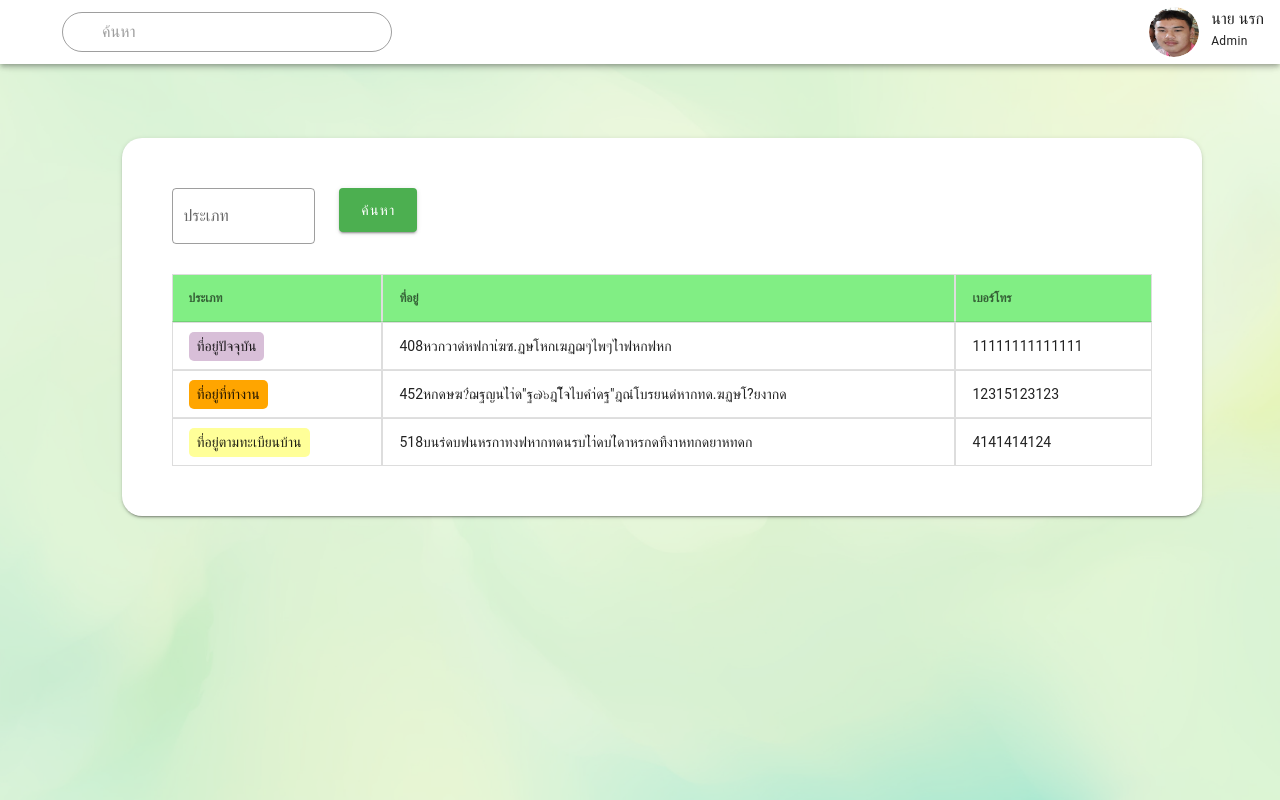
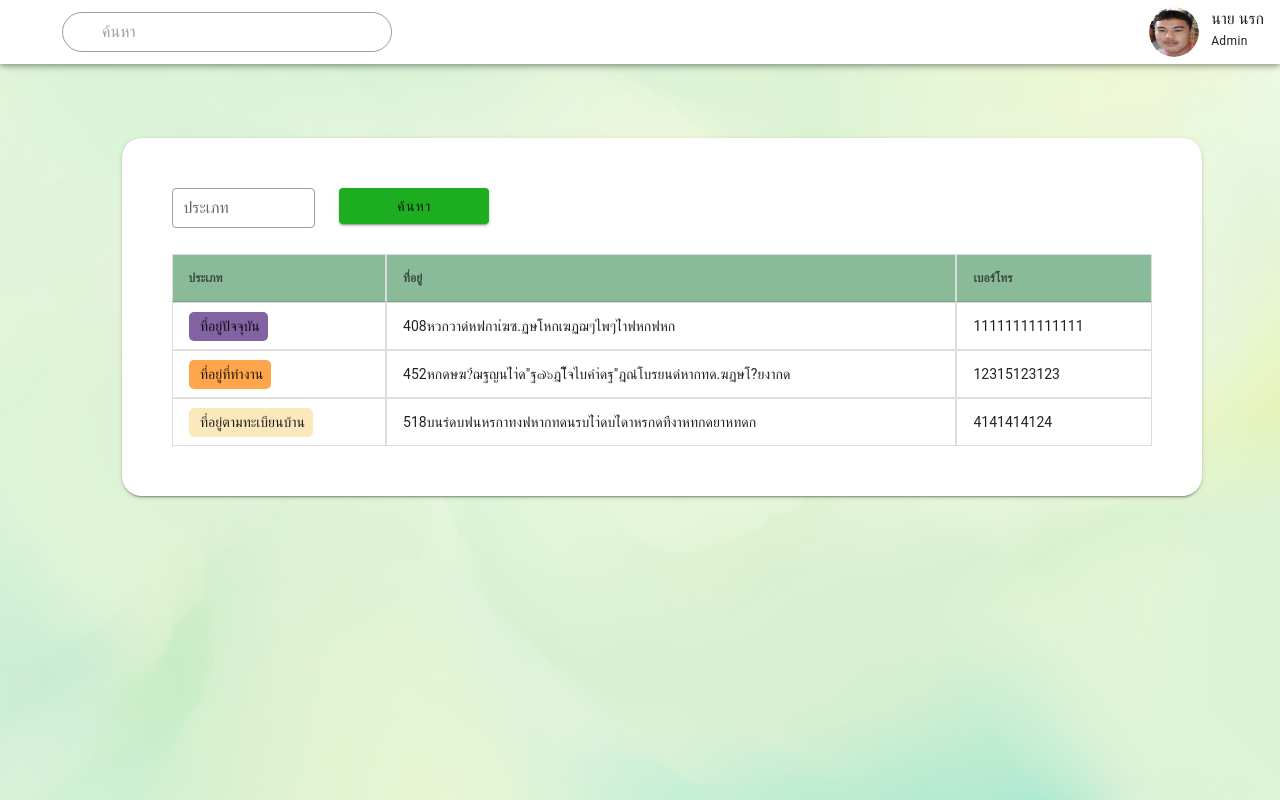
Before and after one commit to taemphong/project-ccpn, a Vue app: page /user-address-information in a window 1280 px wide. Shown: the top 800 px of the page. Built offline with nearby package versions, Linux system fonts and the light colour scheme; the HTML template or start-up script is replaced by a standard one.

Commit message:
UserAddress

```diff
--- a/src/App.vue
+++ b/src/App.vue
@@ -1,7 +1,6 @@
 <template>
   <div>
     <Navbar v-if="$route.name !== 'login'" />
-    <router-view />
   </div>
 </template>
 
--- a/src/views/User/UserAddressInformation.vue
+++ b/src/views/User/UserAddressInformation.vue
@@ -3,10 +3,10 @@
       <v-card style="padding: 50px; margin: 50px; width: 95%; border-radius: 20px;">
         <v-row>
           <v-col cols="2">
-            <v-select :items="items" label="ประเภท" outlined></v-select>
+            <v-select :items="items" label="ประเภท" outlined dense></v-select>
           </v-col>
           <v-col cols="2" >
-            <v-btn large color="success">ค้นหา</v-btn>
+            <v-btn  color="#1cad21" style="width: 150px;">ค้นหา</v-btn>
           </v-col>
         </v-row>
 
@@ -21,13 +21,17 @@
             </thead>
             <tbody>
   <tr v-for="item in Address" :key="item.type">
-                <td>
-                  <span :class="getBackgroundClass(item.type)">{{ item.type }}</span>
+    <td><span :class="getBackgroundClass(item.type)">
+      <v-icon v-if="item.type === 'ที่อยู่ปัจจุบัน'" color="black">mdi-map-marker</v-icon>
+      <v-icon v-else-if="item.type === 'ที่อยู่ที่ทำงาน'" color="black">mdi-office-building</v-icon>
+      <v-icon v-else-if="item.type === 'ที่อยู่ตามทะเบียนบ้าน'" color="black">mdi-home</v-icon>
+      {{ item.type }}</span>
     </td>
     <td>{{ item.address }}</td>
     <td>{{ item.phonenumber }}</td>
   </tr>
 </tbody>
+
           </template>
         </v-simple-table>
       </v-card>
@@ -61,21 +65,21 @@
   <style scoped>
   /* สไตล์พื้นหลังให้เฉพาะตัวอักษร */
   .bg-purple {
-    background-color: #D8BFD8;
+    background-color: #4C1F7AB2;
     padding: 4px 8px;
     border-radius: 5px;
     display: inline-block;
   }
 
   .bg-orange {
-    background-color: #FFA500;
+    background-color: #FF8000B2;
     padding: 4px 8px;
     border-radius: 5px;
     display: inline-block;
   }
 
   .bg-yellow {
-    background-color: #FFFF99;
+    background-color: #FADFA1B2;
     padding: 4px 8px;
     border-radius: 5px;
     display: inline-block;
@@ -94,7 +98,7 @@
   }
 
   .table-header {
-    background-color: #81ee84;
+    background-color: #3D8E5699;
     color: white;
     font-weight: bold;
   }
```
Lines whose indentation alone changed are shown as unchanged.
